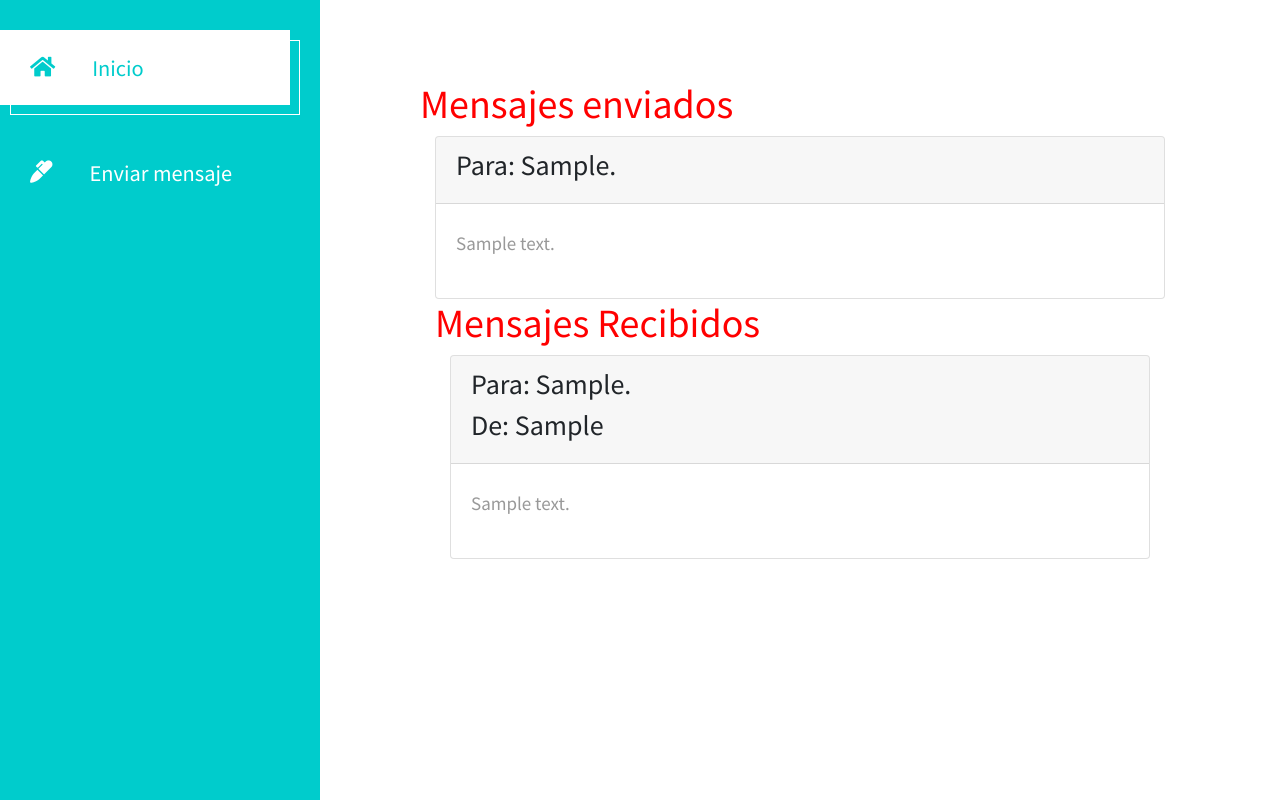
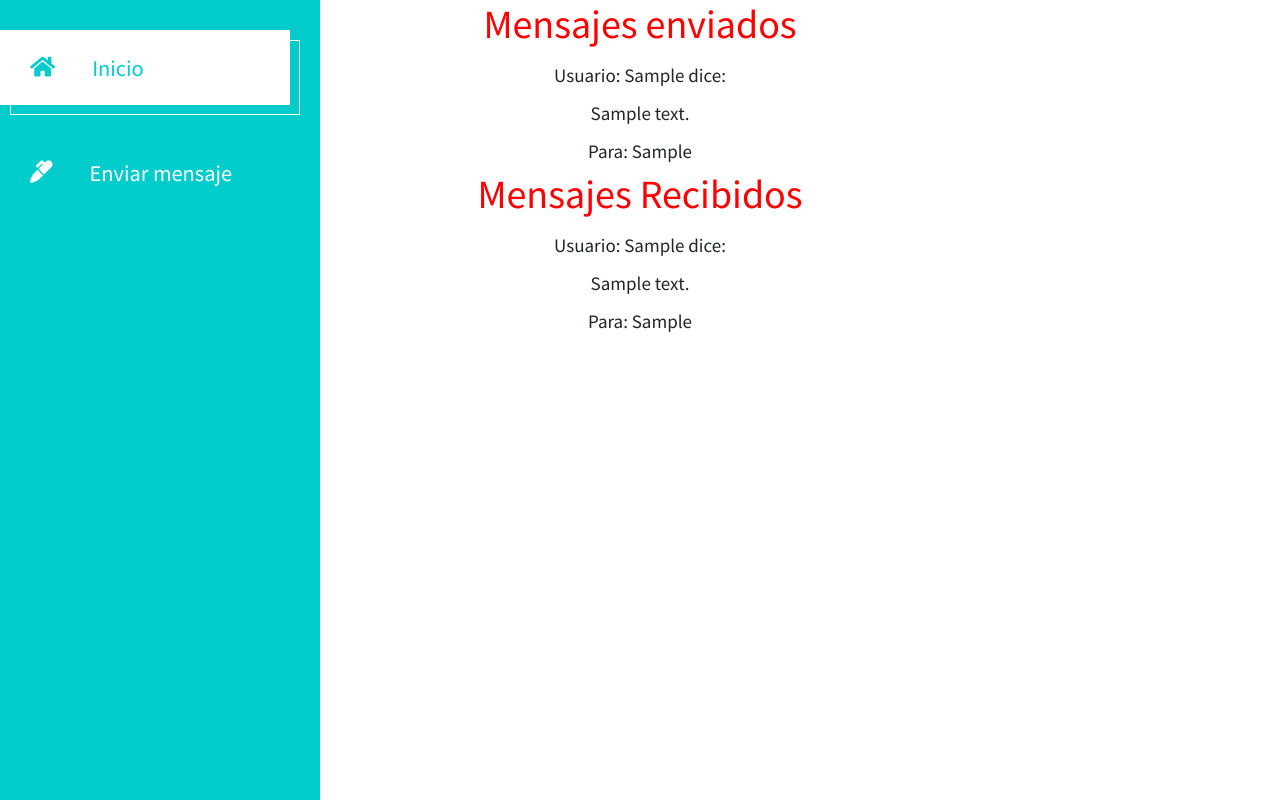
Before and after one commit to aristovmartin/entrega_final, a Django app: template entregaFinal/blogApp/templates/mensajes.html in a window 1280 px wide. Run offline with Django 4.2, Linux system fonts and the light colour scheme; the template is opened without the code that fills it: values that come from a table or form of the project are taken from there, others are empty; tables that the repository leaves empty hold one stand-in row (values such as "Sample post"); some libraries are stand-ins or nearby versions.

Commit message:
modificacion template para que los mensajes se lean correctamente

```diff
--- a/entregaFinal/blogApp/templates/mensajes.html
+++ b/entregaFinal/blogApp/templates/mensajes.html
@@ -32,36 +32,30 @@
     </header>
 
 {% if mensajes_enviados %}
+    <h1 style="color:red;text-align:center"> Mensajes enviados</h1>
     <div class="container-fluid">
-        <main class="tm-main">
-            <div class="row tm-row">
-                <h1 style="color:red"> Mensajes enviados</h1>
-                {% for mensaje in mensajes_enviados %}
-                    <div class="col-xs-12 col-sm-12 col-md-12 col-lg-12 col-xl-12">
-                        <div class="card">
-                            <div class="card-header">
-                                <h3>Para: {{ mensaje.usuario_destino }}. </h3>
-                            </div>
-                            <div class="card-body">
-                                <p>{{ mensaje.texto }}</p>
-                            </div>
-                        </div>
-                {% endfor %}
+    {% for mensaje in mensajes_enviados %}
+    <div class="text-center">
+        <ul>
+            <li>Usuario: {{mensaje.usuario_origen}} dice: </li>
+            <li>{{mensaje.texto}}</li>
+            <li>Para: {{mensaje.usuario_destino}}</li>
+        </ul>
+    </div>
+    {% endfor %}
 {% endif %}
 
+
 {% if mensajes_recibidos %}
-                <h1 style="color:red"> Mensajes Recibidos</h1>
+                <h1 style="color:red;text-align:center"> Mensajes Recibidos</h1>
                 {% for mensaje in mensajes_recibidos %}
-                    <div class="col-xs-12 col-sm-12 col-md-12 col-lg-12 col-xl-12">
-                        <div class="card">
-                            <div class="card-header">
-                                <h3>Para: {{ mensaje.usuario_destino }}. </h3>
-                                <h3>De: {{ mensaje.usuario_origen }}</h3>
-                            </div>
-                            <div class="card-body">
-                                <p>{{ mensaje.texto }}</p>
-                            </div>
-                        </div>
+                    <div class="text-center">
+                        <ul style="display:felx;justify-content:center">
+                            <li>Usuario: {{mensaje.usuario_origen}} dice:</li>
+                            <li>{{mensaje.texto}}</li>
+                            <li>Para: {{mensaje.usuario_destino}}</li>
+                        </ul>
+                    </div>
                 {% endfor %}
 {% endif %}
             </div>
```
